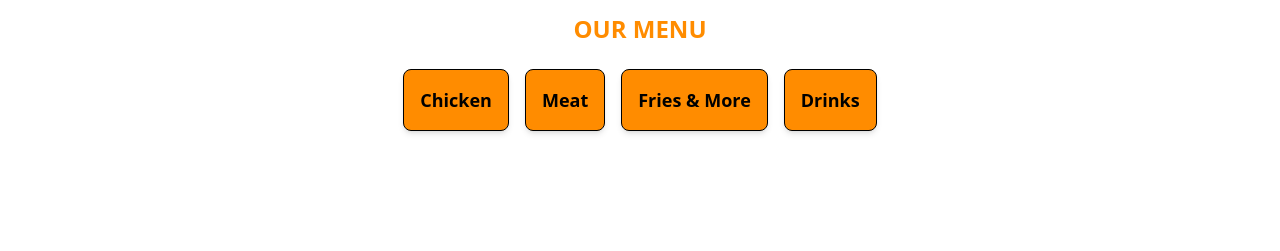
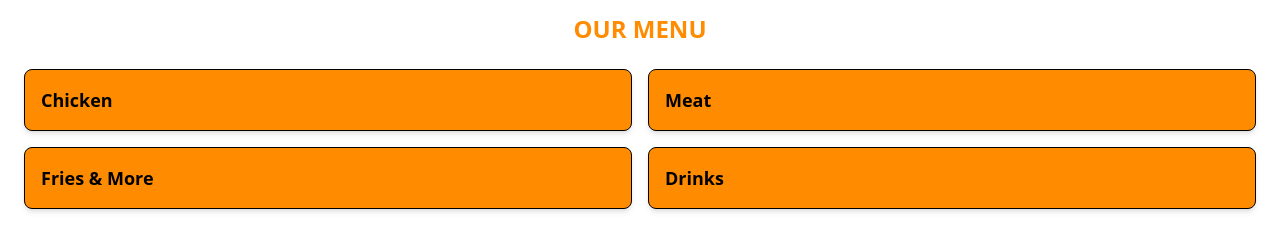
Before and after one commit to abdiwahaab4/brioche., a plain HTML site: page index.html in a window 1280 px wide. Shown: the part 51-302 px from the top of the page. Drawn offline with nearby package versions, Linux system fonts and the light colour scheme.

Commit message:
Update index.html

```diff
--- a/index.html
+++ b/index.html
@@ -102,7 +102,7 @@
         <img aria-hidden="true" alt="Dilek logo" src="brioche logo.jpg" class="mb-4" />
         <h2 class="text-2xl font-bold text-primary">OUR MENU</h2>
       </div>
-      <div class="flex justify-center mt-6 space-x-4">
+      <div class="grid grid-cols-1 md:grid-cols-2 gap-4 mt-6">
         <!-- Chicken Section -->
         <a href="file:///C:/Users/Galbooy/OneDrive/Documents/Untitled-1.html" class="bg-card p-4 border border-border rounded-lg shadow-md hover:shadow-lg transition">
           <h3 class="text-lg font-semibold text-secondary">Chicken</h3>
```
